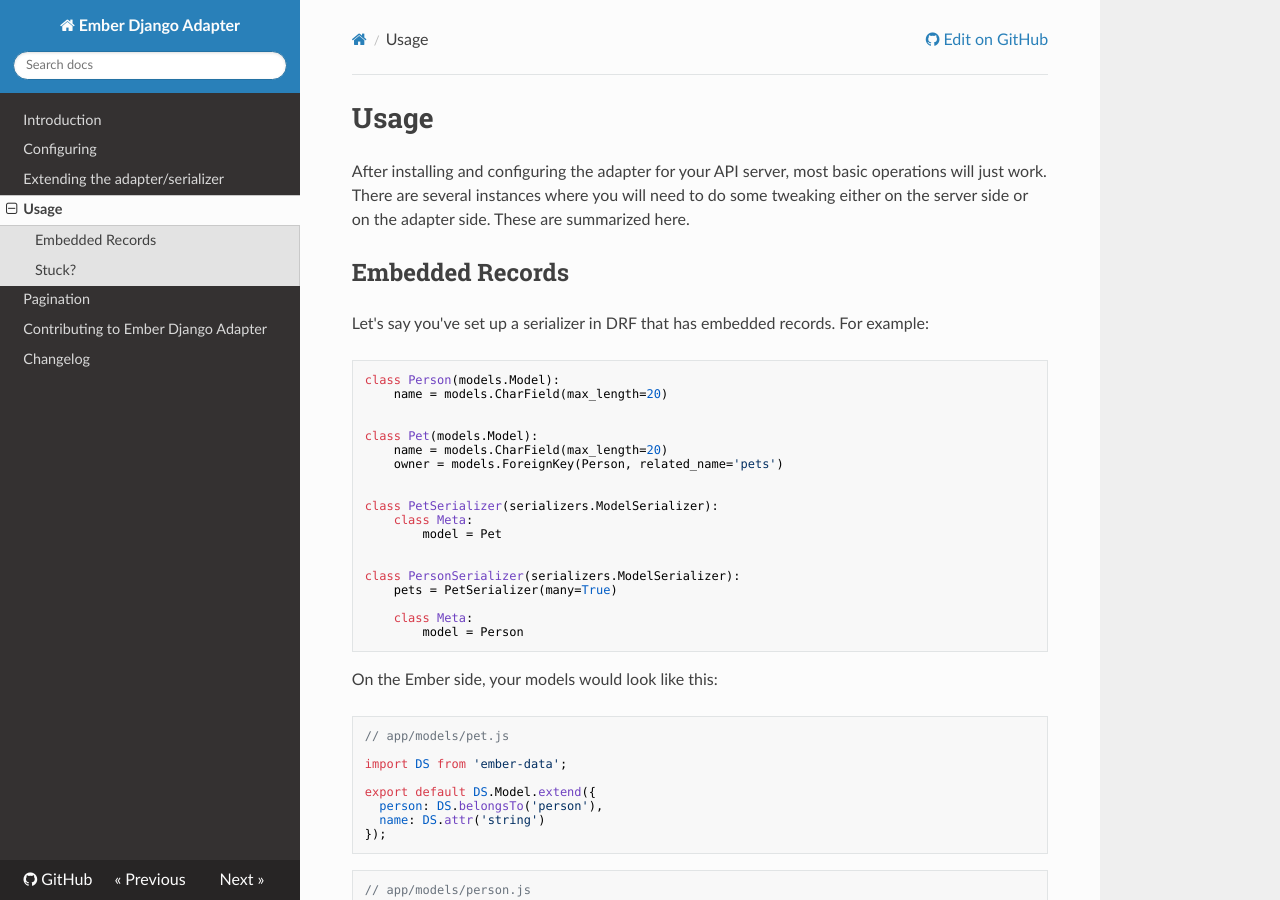
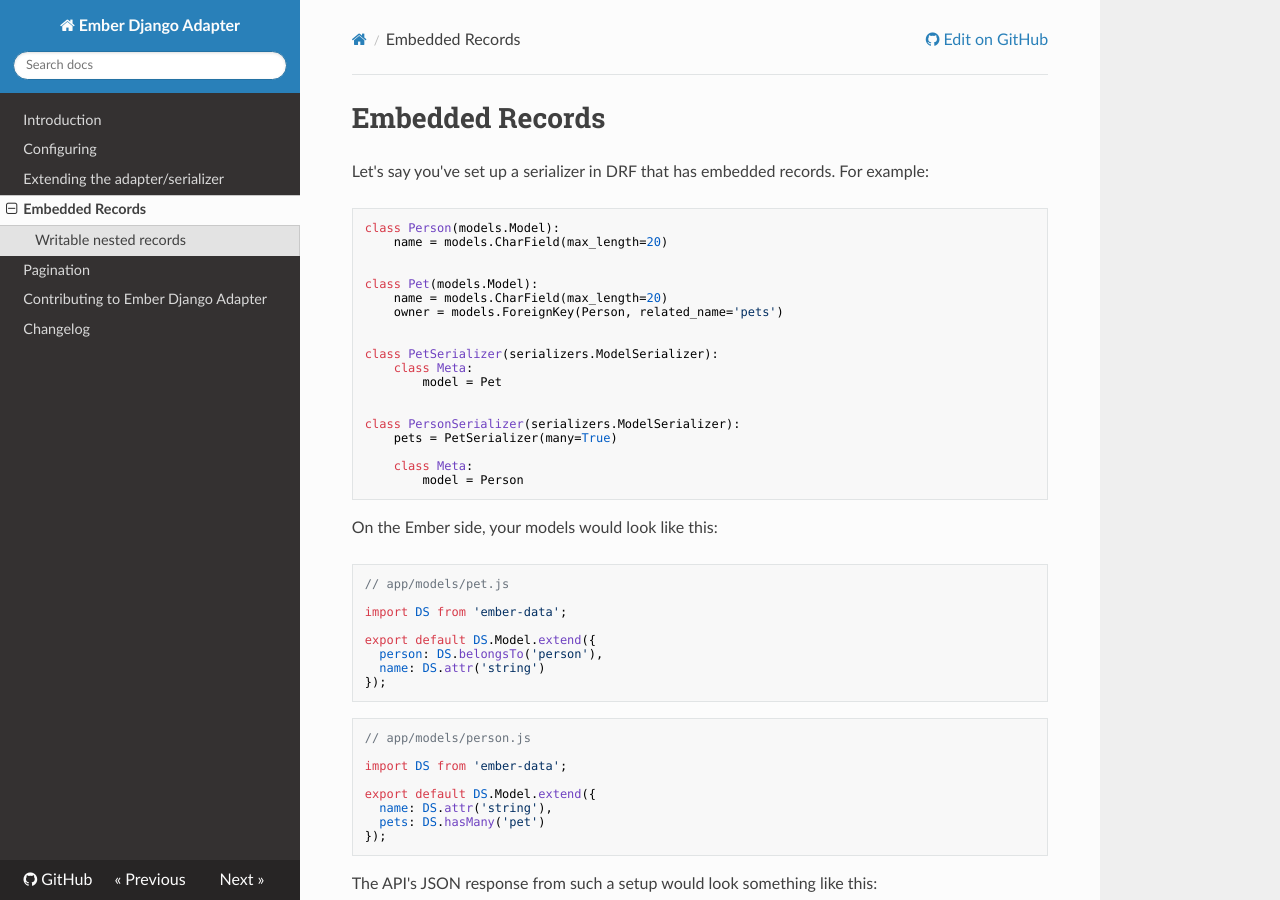
Before and after one commit to dustinfarris/ember-django-adapter, an MkDocs documentation site: the page built from docs/embedded-records.md, in a window 1280 px wide and 900 px high. Built offline with MkDocs 1.6.1, drawn with Linux system fonts in a browser that asks for light colours; nearby versions of some CDN libraries; old or Windows-style settings are respelled for this version of MkDocs; some of the changed text lies outside the part shown.

Commit message:
Move embedded records documentation to own section

````diff
--- a/docs/usage.md
+++ b/docs/embedded-records.md
@@ -1,10 +1,4 @@
-# Usage
-
-After installing and configuring the adapter for your API server, most basic operations will just
-work.  There are several instances where you will need to do some tweaking either on the server
-side or on the adapter side.  These are summarized here.
-
-## Embedded Records
+# Embedded Records
 
 Let's say you've set up a serializer in DRF that has embedded records.  For example:
 
@@ -93,7 +87,6 @@
 ```
 
 
-## Stuck?
+### Writable nested records
 
-If you run into any trouble using the adapter for your DRF project, please don't hesitate to yell
-at us on IRC or open an issue on StackOverflow or GitHub.
+Writable nested records are not supported by the adapter at this time.
--- a/mkdocs.yml
+++ b/mkdocs.yml
@@ -4,7 +4,7 @@
   - ['index.md', 'Introduction']
   - ['configuring.md']
   - ['extending.md']
-  - ['usage.md']
+  - ['embedded-records.md']
   - ['pagination.md']
   - ['contributing.md']
   - ['changelog.md']
````
